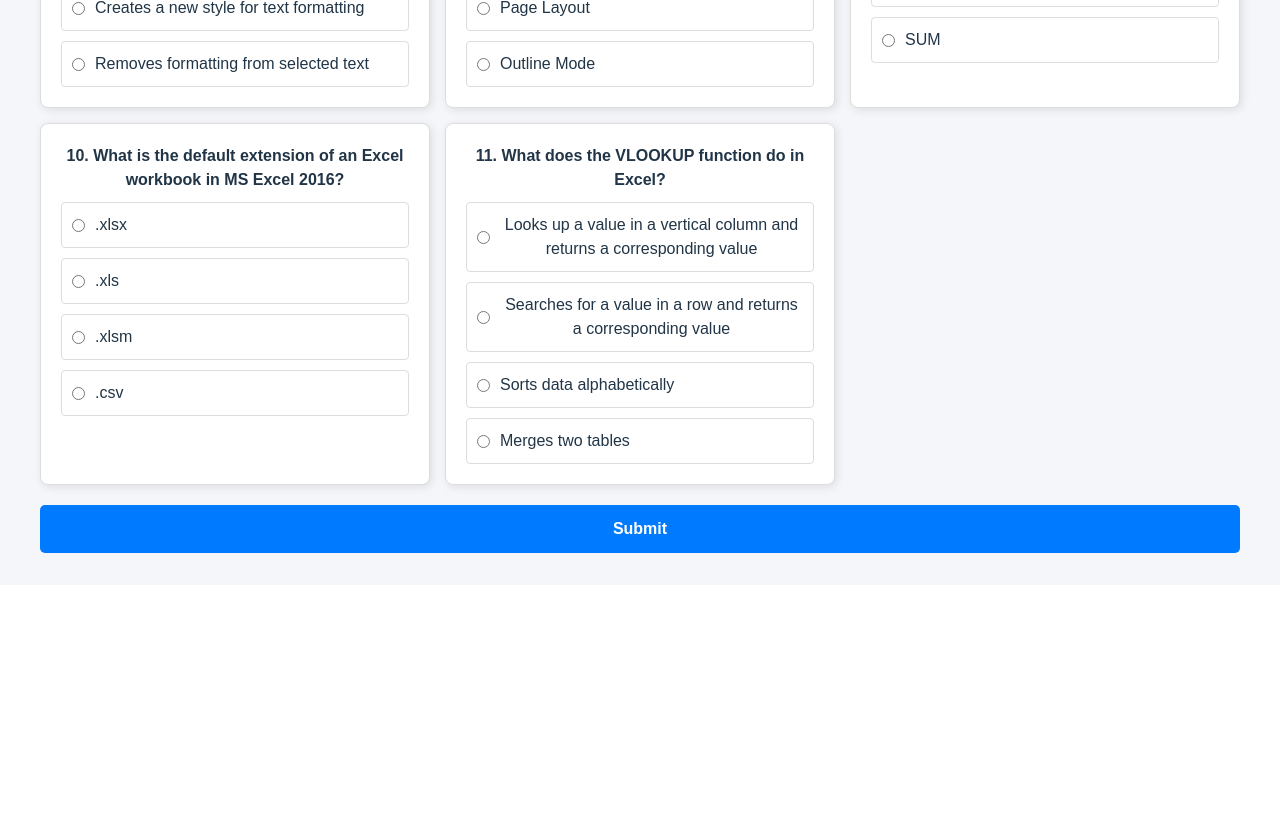
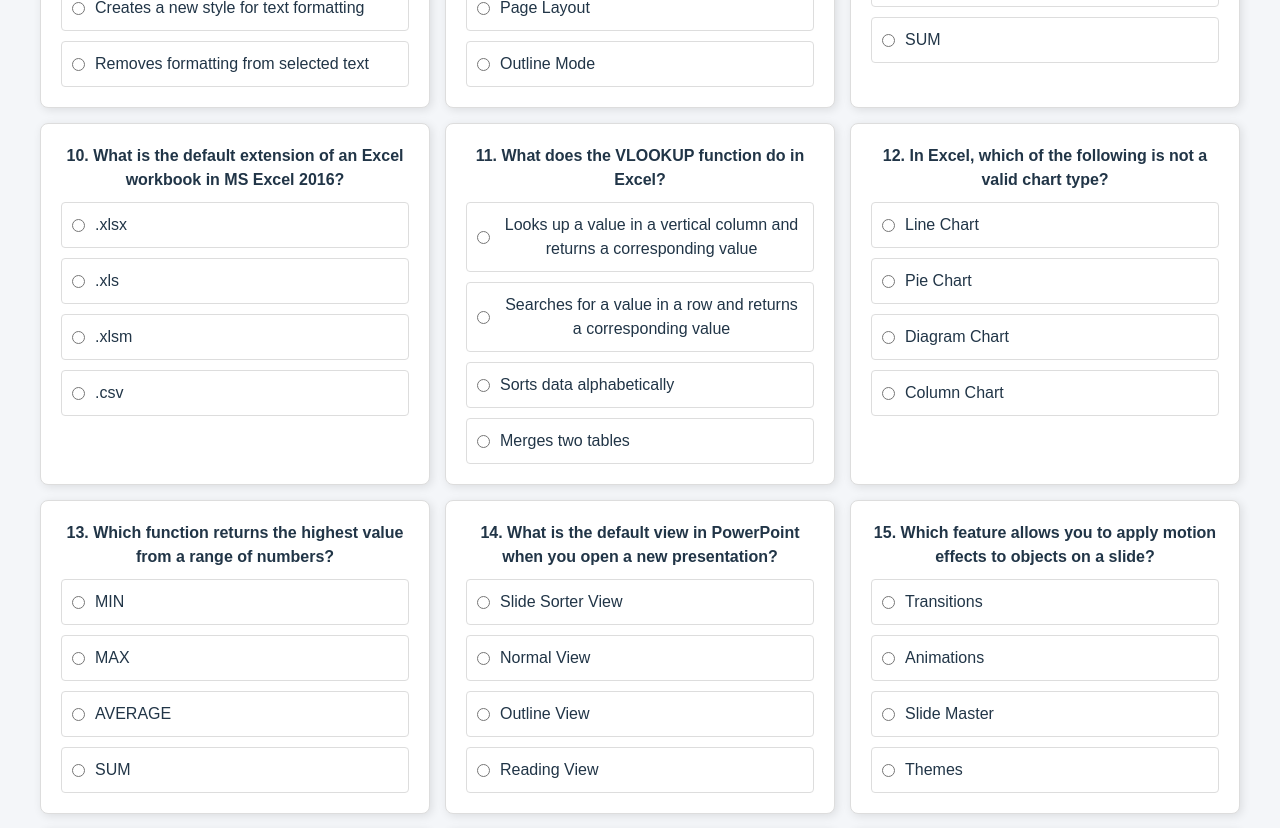
Before and after one commit to Mahi-singh03/Skillup-FrontEnd, a React (Vite) app: page /Exams/Weekly-Exam in a window 1280 px wide. Shown: the part 1280-2108 px from the top of the page. Before the commit the page ends 1865 px from the top, so only its background shows below. Built offline with nearby package versions, Linux system fonts and the light colour scheme.

Commit message:
exam flow completed

```diff
--- a/src/components/Exams/Question/Question.css
+++ b/src/components/Exams/Question/Question.css
@@ -36,7 +36,6 @@
   margin-bottom: 20px;
   position: relative;
   padding-top: 20px;
-  margin-bottom: 20px;
 }
 
 .progress-bar {
@@ -60,7 +59,6 @@
   margin-bottom: 15px;
   border-radius: 5px;
   text-align: center;
-
 }
 
 /* Grid Layout */
@@ -135,12 +133,34 @@
 .result-box {
   margin-top: 20px;
   padding: 20px;
-  background: #f8f8f8;
+  background: #cee6e7;
   border-radius: 5px;
   text-align: center;
+  font-size: 69px;
 }
 
 .result-box h2 {
   font-size: 20px;
   font-weight: bold;
 }
+
+/* Correct and Incorrect Answer Highlighting */
+.correct {
+  border: 2px solid #4caf50 !important;
+  background-color: #e8f5e9;
+}
+
+.wrong {
+  border: 2px solid #f44336 !important;
+  background-color: #ffebee;
+}
+
+.correct-answer {
+  color: #4caf50;
+  font-weight: bold;
+}
+
+.wrong-answer {
+  color: #f44336;
+  font-weight: bold;
+}
--- a/src/components/Exams/Question/Question.jsx
+++ b/src/components/Exams/Question/Question.jsx
@@ -76,6 +76,116 @@
     ],
     answer: "Looks up a value in a vertical column and returns a corresponding value",
   },
+  {
+    question: "In Excel, which of the following is not a valid chart type?",
+    options: ["Line Chart", "Pie Chart", "Diagram Chart", "Column Chart"],
+    answer: "Diagram Chart",
+  },
+  {
+    question: "Which function returns the highest value from a range of numbers?",
+    options: ["MIN", "MAX", "AVERAGE", "SUM"],
+    answer: "MAX",
+  },
+  {
+    question: "What is the default view in PowerPoint when you open a new presentation?",
+    options: ["Slide Sorter View", "Normal View", "Outline View", "Reading View"],
+    answer: "Normal View",
+  },
+  {
+    question: "Which feature allows you to apply motion effects to objects on a slide?",
+    options: ["Transitions", "Animations", "Slide Master", "Themes"],
+    answer: "Animations",
+  },
+  {
+    question: "In PowerPoint, which shortcut key is used to start the slideshow from the beginning?",
+    options: ["F5", "Shift + F5", "Ctrl + S", "Alt + Enter"],
+    answer: "F5",
+  },
+  {
+    question: "What is the default ledger created in Tally?",
+    options: ["Cash and Bank", "Profit & Loss Account", "Capital Account", "Sundry Creditors"],
+    answer: "Profit & Loss Account",
+  },
+  {
+    question: "What is the shortcut to create a new ledger in Tally?",
+    options: ["Alt + C", "Ctrl + N", "Alt + L", "Ctrl + L"],
+    answer: "Alt + C",
+  },
+  {
+    question: "What is the full form of ERP in Tally?",
+    options: [
+      "Enterprise Resource Processing",
+      "Enterprise Resource Planning",
+      "Enhanced Resource Planning",
+      "Enterprise Revenue Planning",
+    ],
+    answer: "Enterprise Resource Planning",
+  },
+  {
+    question: "In Tally, which voucher type is used for recording purchase transactions?",
+    options: ["Payment Voucher", "Receipt Voucher", "Purchase Voucher", "Journal Voucher"],
+    answer: "Purchase Voucher",
+  },
+  {
+    question: "Which of the following is not an accounting feature in Tally?",
+    options: ["Inventory Management", "Cost Center", "Ledger Management", "Payroll Processing"],
+    answer: "Payroll Processing",
+  },
+  {
+    question: "In Tally, what does the 'Gateway of Tally' screen provide access to?",
+    options: [
+      "Company Information",
+      "Accounting and Inventory Features",
+      "Reports and Statements",
+      "All of the above",
+    ],
+    answer: "All of the above",
+  },
+  {
+    question: "What is the shortcut key to open the Balance Sheet in Tally?",
+    options: ["F9", "F10", "F12", "F1"],
+    answer: "F9",
+  },
+  {
+    question: "The speed of a processor is measured in:",
+    options: ["Bytes", "Hertz (Hz)", "Bits", "Pixels"],
+    answer: "Hertz (Hz)",
+  },
+  {
+    question: "Which part of the computer is responsible for executing instructions of a program?",
+    options: ["RAM", "CPU", "Hard", "Control unit"],
+    answer: "CPU",
+  },
+  {
+    question: "What does IP stand for in networking?",
+    options: ["Internet Process", "Internet Protocol", "Internal Program", "Internet Provider"],
+    answer: "Internet Protocol",
+  },
+  {
+    question: "Which device is used to connect multiple networks together?",
+    options: ["Switch", "Router", "Hub", "Modem"],
+    answer: "Router",
+  },
+  {
+    question: "Which of the following is a private IP address?",
+    options: ["192.168.1.1", "8.8.8.8", "172.217.0.1", "208.67.222.222"],
+    answer: "192.168.1.1",
+  },
+  {
+    question: "What does DNS stand for?",
+    options: ["Domain Name System", "Data Network Service", "Digital Name Server", "Dynamic Network System"],
+    answer: "Domain Name System",
+  },
+  {
+    question: "What does HTTPS stand for?",
+    options: [
+      "HyperText Transfer Private Server",
+      "High Transmission Transfer Protocol Secure",
+      "HyperText Transfer Protocol Secure",
+      "Hybrid Transmission Technology System",
+    ],
+    answer: "HyperText Transfer Protocol Secure",
+  },
 ];
 
 const Question = ({ currentQuestion, onAnswerSubmit }) => {
--- a/src/components/Exams/WeeklyExams.jsx
+++ b/src/components/Exams/WeeklyExams.jsx
@@ -1,11 +1,11 @@
 import React, { useState, useEffect } from "react";
 import { questions } from "./Question/Question.jsx";
-import "./Question/Question.css"
+import "./Question/Question.css";
 
 const WeeklyExam = () => {
   const [answers, setAnswers] = useState({});
   const [score, setScore] = useState(null);
-  const [timeLeft, setTimeLeft] = useState(30 * 60);
+  const [timeLeft, setTimeLeft] = useState(45 * 60);
   const [isSubmitted, setIsSubmitted] = useState(false);
   const [error, setError] = useState("");
 
@@ -19,6 +19,12 @@
       handleSubmit();
     }
   }, [timeLeft, isSubmitted]);
+
+  useEffect(() => {
+    if (isSubmitted) {
+      window.scrollTo({ top: 0, behavior: "smooth" });
+    }
+  }, [isSubmitted]);
 
   const handleChange = (qIndex, option) => {
     setAnswers((prevAnswers) => ({
@@ -36,10 +42,11 @@
 
     let totalScore = 0;
     questions.forEach((q, index) => {
-      if (answers[index] === q.correctAnswer) {
+      if (answers[index] === q.answer) {
         totalScore += 2;
       }
     });
+
     setScore(totalScore);
     setIsSubmitted(true);
   };
@@ -47,7 +54,7 @@
   const formatTime = (seconds) => {
     const minutes = Math.floor(seconds / 60);
     const remainingSeconds = seconds % 60;
-    return `${minutes}:${remainingSeconds.toString().padStart(2, '0')}`;
+    return `${minutes}:${remainingSeconds.toString().padStart(2, "0")}`;
   };
 
   const progress = Math.round((Object.keys(answers).length / questions.length) * 100);
@@ -59,20 +66,38 @@
         <div className="timer">⏳ {formatTime(timeLeft)}</div>
       </div>
 
+      {score !== null && (
+        <div className="result-box">
+          <h2>Exam Results</h2>
+          <p>Your Score: {score} out of {questions.length * 2}</p>
+          <p>Percentage: {Math.round((score / (questions.length * 2)) * 100)}%</p>
+        </div>
+      )}
+
       <div className="progress-container">
         <div className="progress-bar" style={{ width: `${progress}%` }}></div>
-        <p className="progress-text">Progress: {progress}% ({Object.keys(answers).length}/{questions.length} questions answered)</p>
+        <p className="progress-text">
+          Progress: {progress}% ({Object.keys(answers).length}/{questions.length} questions answered)
+        </p>
       </div>
 
+      <div className="question-grid">
+        {questions.map((q, index) => {
+          const isCorrect = isSubmitted && answers[index] === q.answer;
+          const isWrong = isSubmitted && answers[index] !== q.answer;
 
-
-      <div className="question-grid">
-        {questions.map((q, index) => (
-          <div key={index} className="question-card">
+          return (
+            <div
+              key={index}
+              className={`question-card ${isCorrect ? "correct" : ""} ${isWrong ? "wrong" : ""}`}
+            >
               <p className="question-text">{index + 1}. {q.question}</p>
               <div className="options-container">
                 {q.options.map((option, i) => (
-                <label key={i} className="option">
+                  <label
+                    key={i}
+                    className={`option ${isSubmitted && option === q.answer ? "correct-answer" : ""} ${isSubmitted && answers[index] === option && option !== q.answer ? "wrong-answer" : ""}`}
+                  >
                     <input
                       type="radio"
                       name={`question-${index}`}
@@ -86,21 +111,15 @@
                 ))}
               </div>
             </div>
-        ))}
+          );
+        })}
       </div>
 
       <button onClick={handleSubmit} className="submit-button" disabled={isSubmitted}>
-        {isSubmitted ? 'Submitted' : 'Submit'}
+        {isSubmitted ? "Submitted" : "Submit"}
       </button>
+
       {error && <div className="error-message">{error}</div>}
-
-      {score !== null && (
-        <div className="result-box">
-          <h2>Exam Results</h2>
-          <p>Your Score: {score} out of {questions.length * 2}</p>
-          <p>Percentage: {Math.round((score / (questions.length * 2)) * 100)}%</p>
-        </div>
-      )}
     </div>
   );
 };
```
Lines whose indentation alone changed are shown as unchanged.
